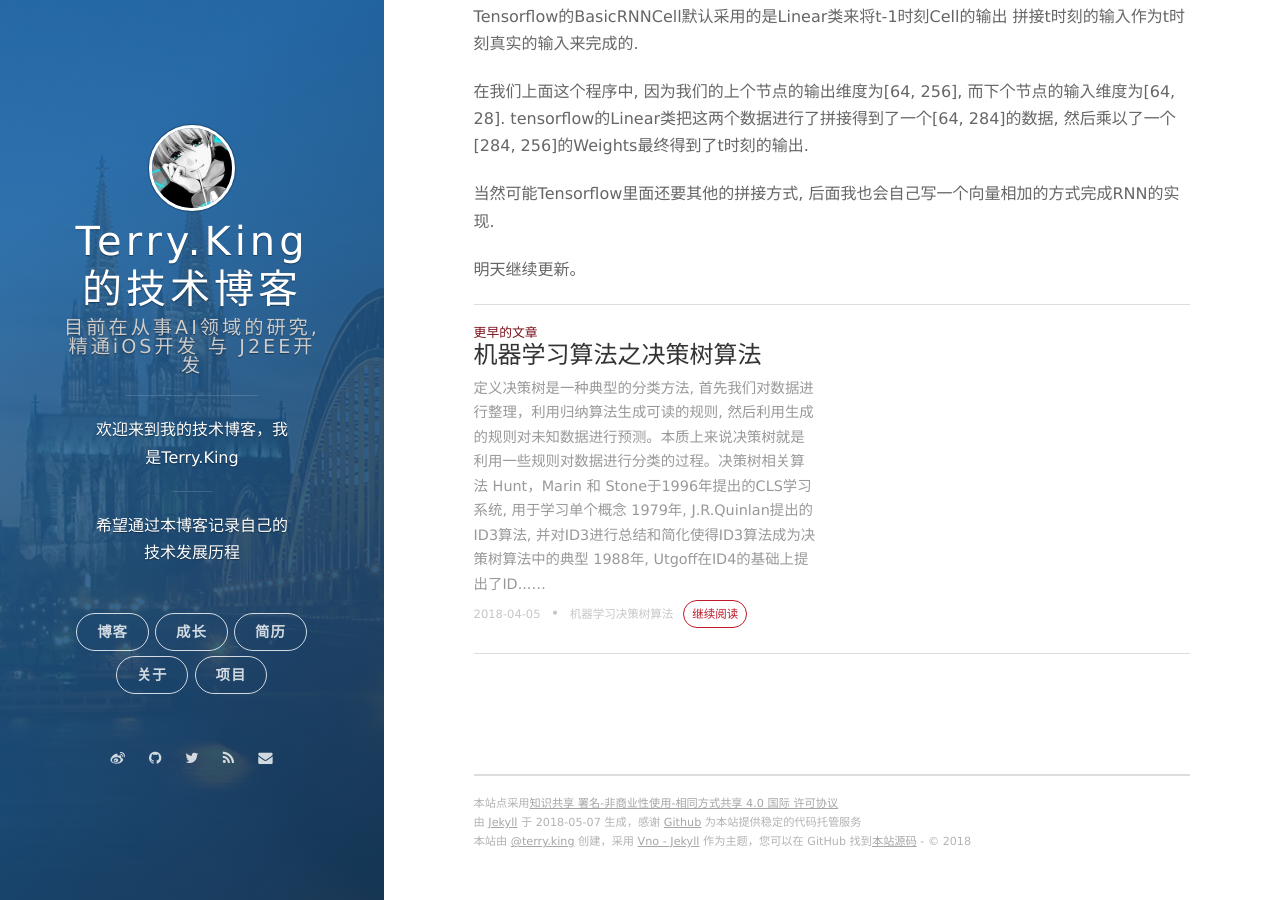
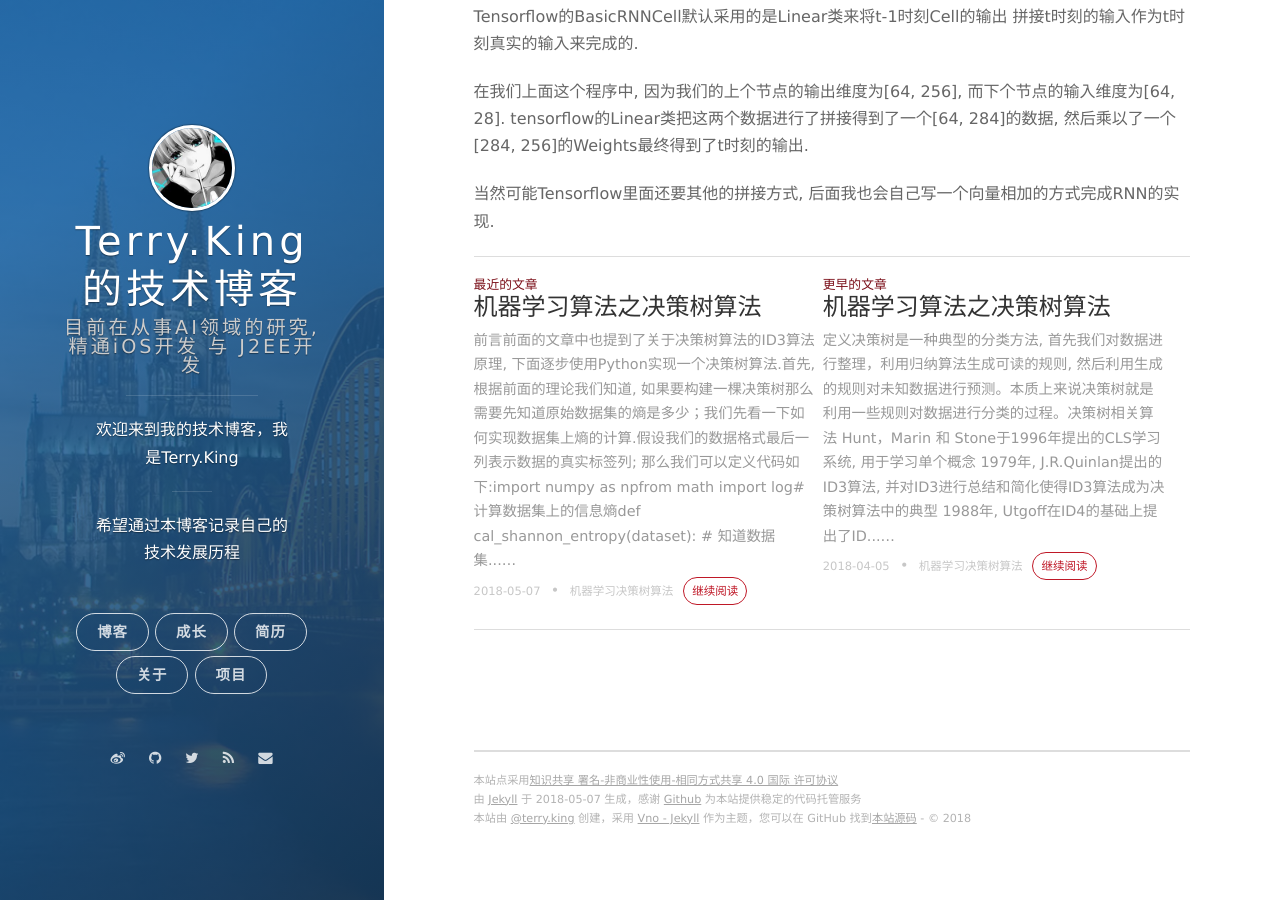
Before and after one commit to terryKing1992/terryKing1992.github.io, a Jekyll site: the page built from _posts/2018-04-10-deep-learning-rnn-tutorial.md, in a window 1280 px wide and 900 px high, scrolled down 2674 px. Built offline with Jekyll 4.4.1, drawn with Linux system fonts in a browser that asks for light colours; nearby versions of some CDN libraries; comment, search, counter and statistics services are not loaded.

Commit message:
增加决策树的部分实现代码

````diff
--- /dev/null
+++ b/_posts/2018-04-10-deep-learning-decision-tree-code.md
@@ -0,0 +1,49 @@
+---
+layout: post
+title: 机器学习算法之决策树算法
+date: 2018-05-07 22:30:00
+tags: [机器学习, 决策树算法]
+---
+
+### 前言
+前面的文章中也提到了关于决策树算法的ID3算法原理, 下面逐步使用Python实现一个决策树算法.
+
+首先, 根据前面的理论我们知道, 如果要构建一棵决策树那么需要先知道原始数据集的熵是多少；我们先看一下如何实现数据集上熵的计算.
+
+假设我们的数据格式最后一列表示数据的真实标签列; 那么我们可以定义代码如下:
+
+```python
+import numpy as np
+from math import log
+
+# 计算数据集上的信息熵
+def cal_shannon_entropy(dataset):
+    # 知道数据集的大小
+    dataset_count = len(dataset)
+
+    # 负责存储数据集中的 "标签: 标签出现次数"
+    labels_count_dict = {}
+
+    for data_item in dataset:
+        # 数据集中的每一行最后一个元素就是标签类型
+        label = data_item[-1]
+
+        # 如果存在就将标签出现的次数加一
+        if label not in labels_count_dict:
+            labels_count_dict[label] = 0
+        labels_count_dict[label] = labels_count_dict[label] + 1
+
+    # 由信息熵公式我们可以得到以下代码:
+    shanno_entropy = 0.0
+    for label in labels_count_dict:
+        prob = float(labels_count_dict[label] / dataset_count)
+        shanno_entropy = shanno_entropy - prob * log(prob)
+
+    return shanno_entropy
+
+# 后面我们模拟一个简单的数据, 数据中总共有两个分类,分别是'1', '2';
+dataset = [[2, 3, 4, '1'], [1, 3, 5, '2'], [5, 4, 1, '1'], [1, 3, 4, '2'], [4, 5, 9, '2']]
+print(cal_shannon_entropy(dataset))
+```
+
+最后我们可以该数据集上的信息熵为: ```0.67301```
--- a/_posts/2018-04-10-deep-learning-rnn-tutorial.md
+++ b/_posts/2018-04-10-deep-learning-rnn-tutorial.md
@@ -102,5 +102,3 @@ Tensorflow的BasicRNNCell默认采用的是Linear类来将t-1时刻Cell的输出
 在我们上面这个程序中, 因为我们的上个节点的输出维度为[64, 256], 而下个节点的输入维度为[64, 28]. tensorflow的Linear类把这两个数据进行了拼接得到了一个[64, 284]的数据, 然后乘以了一个[284, 256]的Weights最终得到了t时刻的输出.
 
 当然可能Tensorflow里面还要其他的拼接方式, 后面我也会自己写一个向量相加的方式完成RNN的实现.
-
-明天继续更新。
````
